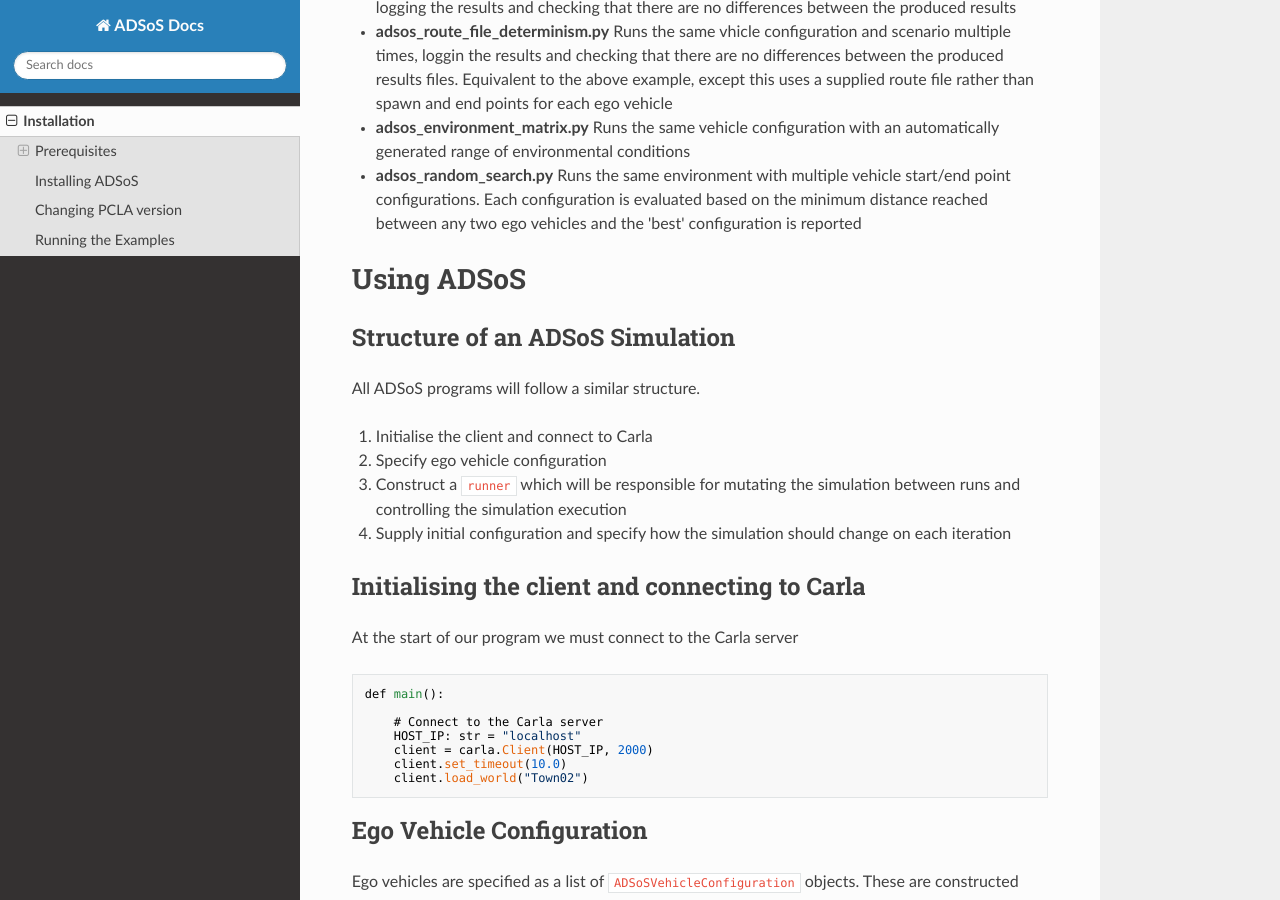
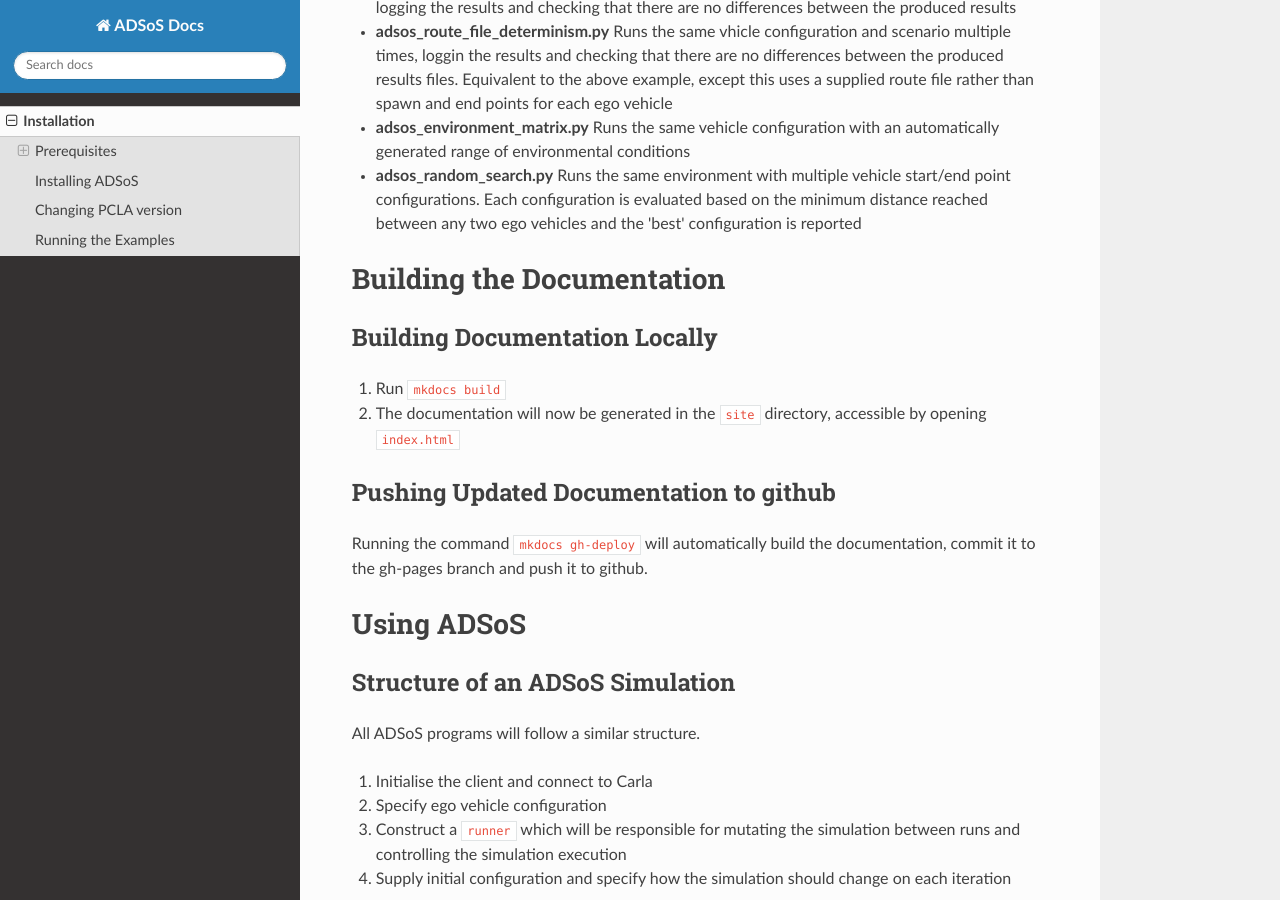
Before and after one commit to RSE-Sheffield/ADSoS, an MkDocs documentation site: the page built from docs/index.md, in a window 1280 px wide and 900 px high, scrolled down 1787 px. Built offline with MkDocs 1.6.1, drawn with Linux system fonts in a browser that asks for light colours; nearby versions of some CDN libraries.

Commit message:
add documentation build instructions and readme.md

```diff
--- a/docs/index.md
+++ b/docs/index.md
@@ -65,6 +65,17 @@
 - **adsos_route_file_determinism.py** Runs the same vhicle configuration and scenario multiple times, loggin the results and checking that there are no differences between the produced results files. Equivalent to the above example, except this uses a supplied route file rather than spawn and end points for each ego vehicle
 - **adsos_environment_matrix.py** Runs the same vehicle configuration with an automatically generated range of environmental conditions
 - **adsos_random_search.py** Runs the same environment with multiple vehicle start/end point configurations. Each configuration is evaluated based on the minimum distance reached between any two ego vehicles and the 'best' configuration is reported
+
+## Building the Documentation
+
+### Building Documentation Locally
+
+1. Run `mkdocs build`
+2. The documentation will now be generated in the `site` directory, accessible by opening `index.html`
+
+### Pushing Updated Documentation to github
+
+Running the command `mkdocs gh-deploy` will automatically build the documentation, commit it to the gh-pages branch and push it to github.
 
 ## Using ADSoS
 
```
Also changed, not shown: readme.md (added, +53 -0 lines).
